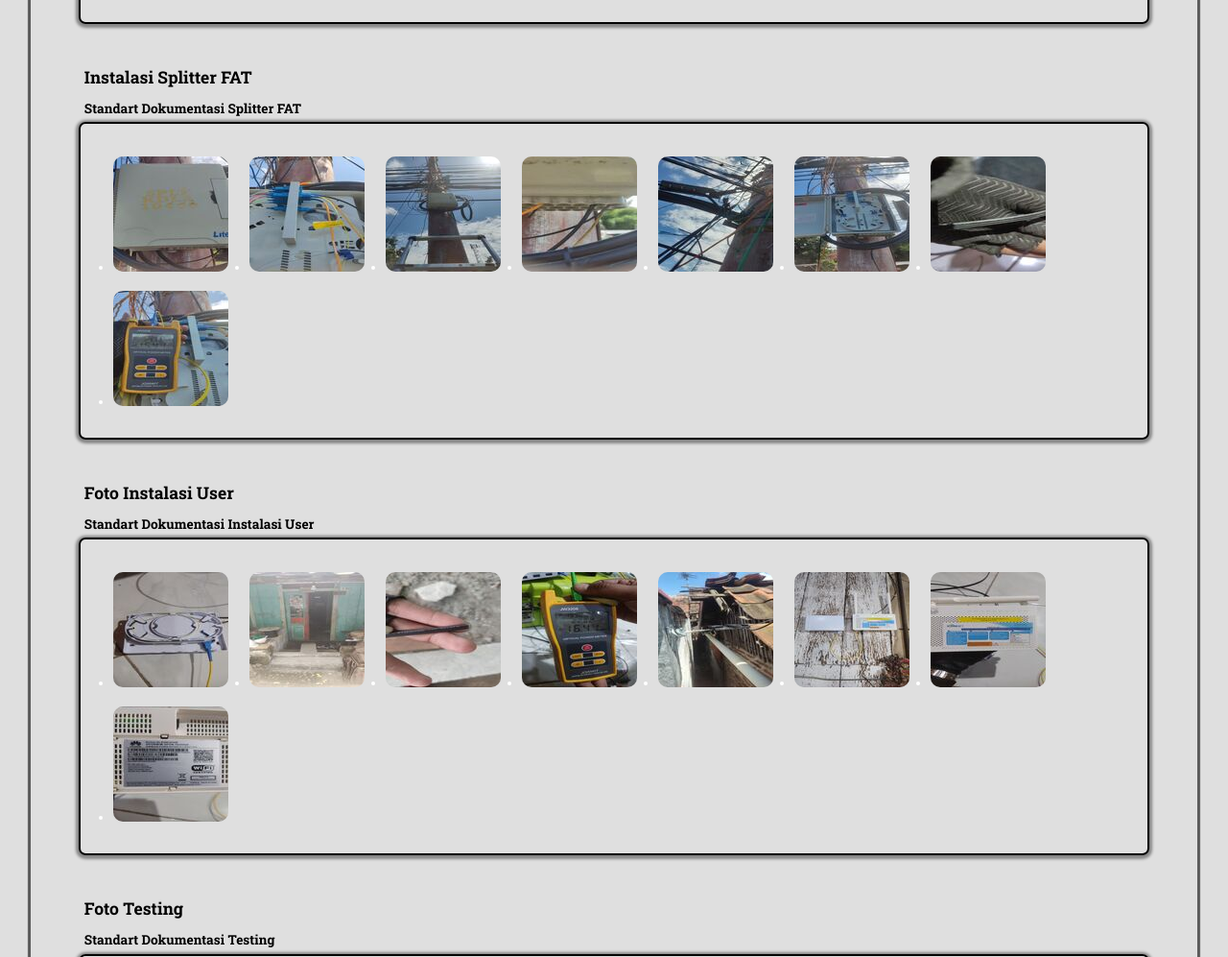
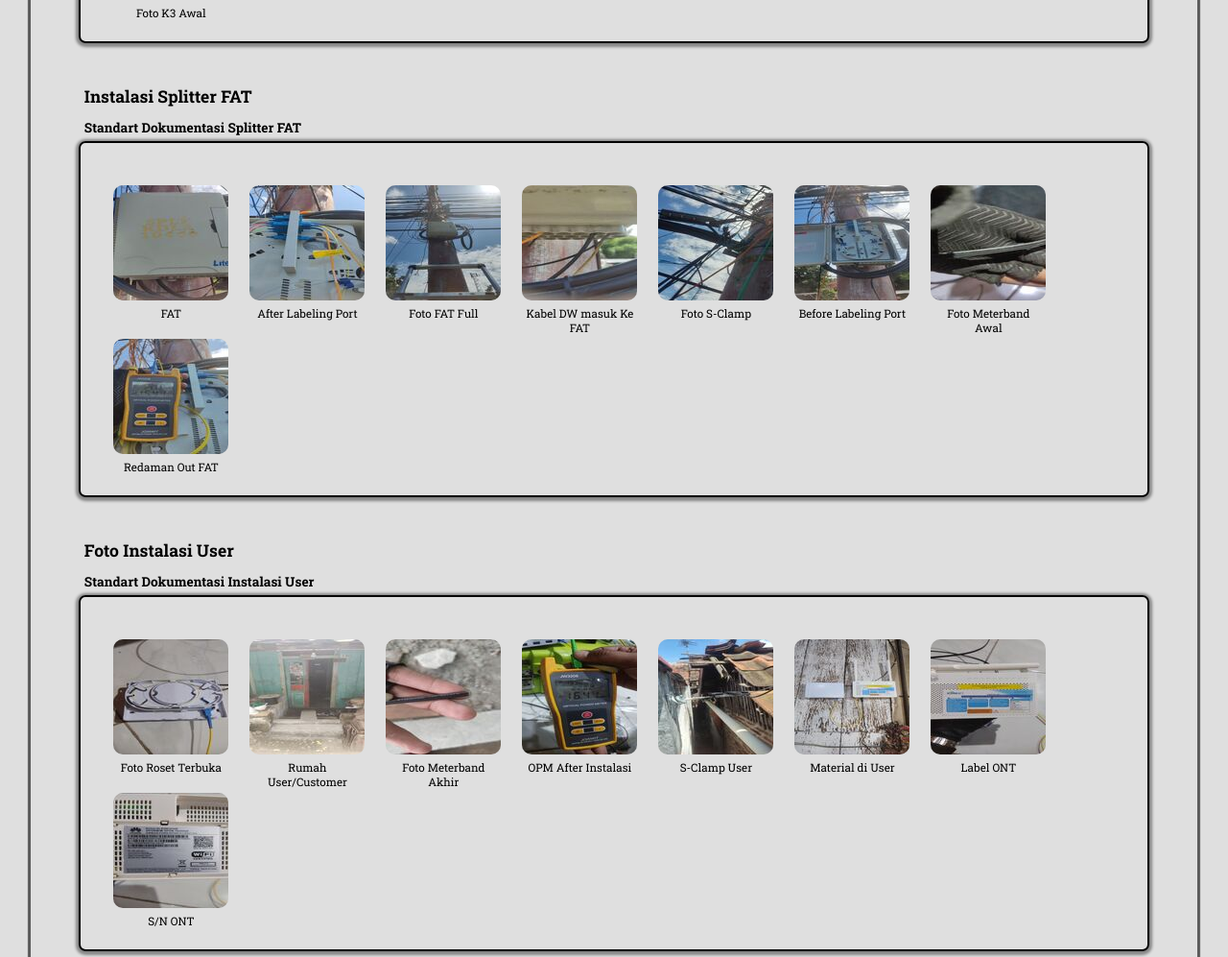
Before and after one commit to Danns669/websiteikr.github.io, a plain HTML site: page index.html in a window 1280 px wide. Shown: the part 445-1442 px from the top of the page at 96% size. Drawn offline with nearby package versions, Linux system fonts and the light colour scheme.

Commit message:
penambahan caption pada foto

```diff
--- a/css/style.css
+++ b/css/style.css
@@ -88,9 +88,6 @@ body {
   display: flex;
   padding-bottom: 0.5rem;
   transition: 0.1s ease-in-out;
-}
-
-.navbar .navbar-nav .content-nav:hover::after {
 }
 
 /* Navbar Dropdown */
@@ -345,8 +342,9 @@ h3 {
   height: 120px;
   /* overflow: hidden; */
   float: left;
-  margin: 10px 11px;
+  margin: 20px 11px;
   position: relative;
+  list-style: none;
 }
 .gallery li,
 .gallery li a img,
@@ -412,7 +410,7 @@ h3 {
   left: 65.8%;
   margin-left: -20px;
   color: rgba(224, 226, 219);
-  weight: bold;
+  font-weight: bold;
   text-decoration: none;
   background-color: rgba(0, 0, 0, 0.5);
   line-height: 14px;
@@ -452,6 +450,13 @@ h3 {
   }
 }
 
+p {
+  z-index: 9999;
+  color: #000;
+  text-align: center;
+  padding: 3px;
+}
+
 /* Clear Float */
 .clear:before,
 .clear:after {
--- a/index.html
+++ b/index.html
@@ -58,7 +58,6 @@
           <li><a href="#">IKR JATIM</a></li>
           <li><a href="#">IKR JATENG</a></li>
         </ul>
-     </div>
 
     </nav>
     <!-- Content -->
@@ -79,10 +78,14 @@
               <img src="img/ikr/6/thum/1.jpg" alt="K3 Start" />
               <span>K3 Awal</span>
             </a>
+            <div class="caption">
+              <p>Foto K3 Awal</p>
+            </div>
             <!-- Image Overlay -->
             <div class="overlay" id="gambar-1">
               <a href="#start" class="close">X</a>
               <img src="img/ikr/6/content/1.jpg" alt="K3 Awal"/>
+
             </div>
           </li>
         </ul>
@@ -99,6 +102,9 @@
               <img src="img/ikr/2/thum/1.jpg" alt="FAT" />
               <span>FAT</span>
             </a>
+            <div class="caption">
+              <p>FAT</p>
+            </div>
             <!-- Image Overlay -->
             <div class="overlay" id="gambar-2">
               <a href="#fat" class="close">X</a>
@@ -111,6 +117,9 @@
               <img src="img/ikr/2/thum/2.jpg" alt="After Pemasangan" />
               <span>After Pemasangan</span>
             </a>
+            <div class="caption">
+              <p>After Labeling Port</p>
+            </div>
             <!-- Image Overlay -->
             <div class="overlay" id="gambar-3">
               <a href="#fat" class="close">X</a>
@@ -123,6 +132,9 @@
               <img src="img/ikr/2/thum/3.jpg" alt="FAT Full" />
               <span>FAT Full</span>
             </a>
+            <div class="caption">
+              <p>Foto FAT Full</p>
+            </div>
             <!-- Image Overlay -->
             <div class="overlay" id="gambar-4">
               <a href="#fat" class="close">X</a>
@@ -135,6 +147,9 @@
               <img src="img/ikr/2/thum/4.jpg" alt="Plug in Kabel DW" />
               <span>Plug in Kabel DW</span>
             </a>
+            <div class="caption">
+              <p>Kabel DW masuk Ke FAT</p>
+            </div>
             <!-- Image Overlay -->
             <div class="overlay" id="gambar-5">
               <a href="#fat" class="close">X</a>
@@ -147,6 +162,9 @@
               <img src="img/ikr/2/thum/5.jpg" alt="S-Clamp" />
               <span>S-Clamp</span>
             </a>
+            <div class="caption">
+              <p>Foto S-Clamp</p>
+            </div>
             <!-- Image Overlay -->
             <div class="overlay" id="gambar-6">
               <a href="#fat" class="close">X</a>
@@ -159,6 +177,9 @@
               <img src="img/ikr/2/thum/6.jpg" alt="Before Pemasangan" />
               <span>Before Pemasangan</span>
             </a>
+            <div class="caption">
+              <p>Before Labeling Port</p>
+            </div>
             <!-- Image Overlay -->
             <div class="overlay" id="gambar-7">
               <a href="#fat" class="close">X</a>
@@ -171,6 +192,9 @@
               <img src="img/ikr/2/thum/7.jpg" alt="Meterband awal" />
               <span>Meterband awal</span>
             </a>
+            <div class="caption">
+              <p>Foto Meterband Awal</p>
+            </div>
             <!-- Image Overlay -->
             <div class="overlay" id="gambar-8">
               <a href="#fat" class="close">X</a>
@@ -183,6 +207,9 @@
               <img src="img/ikr/2/thum/8.jpg" alt="Redaman OUT FAT" />
               <span>Redaman OUT FAT</span>
             </a>
+            <div class="caption">
+              <p>Redaman Out FAT</p>
+            </div>
             <!-- Image Overlay -->
             <div class="overlay" id="gambar-9">
               <a href="#fat" class="close">X</a>
@@ -203,6 +230,9 @@
               <img src="img/ikr/3/thum/1.jpg" alt="Roset Terbuka" />
               <span>Roset Terbuka</span>
             </a>
+            <div class="caption">
+              <p>Foto Roset Terbuka</p>
+            </div>
             <!-- Image Overlay -->
             <div class="overlay" id="gambar-10">
               <a href="#instalasi" class="close">X</a>
@@ -215,6 +245,9 @@
               <img src="img/ikr/3/thum/2.jpg" alt="Rumah Customer" />
               <span>Rumah Customer</span>
             </a>
+            <div class="caption">
+              <p>Rumah User/Customer</p>
+            </div>
             <!-- Image Overlay -->
             <div class="overlay" id="gambar-11">
               <a href="#instalasi" class="close">X</a>
@@ -227,6 +260,9 @@
               <img src="img/ikr/3/thum/3.jpg" alt="Meterband Akhir" />
               <span>Meterband Akhir</span>
             </a>
+            <div class="caption">
+              <p>Foto Meterband Akhir</p>
+            </div>
             <!-- Image Overlay -->
             <div class="overlay" id="gambar-12">
               <a href="#instalasi" class="close">X</a>
@@ -239,6 +275,9 @@
               <img src="img/ikr/3/thum/4.jpg" alt="OPM after instalasi" />
               <span>OPM after instalasi</span>
             </a>
+            <div class="caption">
+              <p>OPM After Instalasi</p>
+            </div>
             <!-- Image Overlay -->
             <div class="overlay" id="gambar-13">
               <a href="#instalasi" class="close">X</a>
@@ -251,6 +290,9 @@
               <img src="img/ikr/3/thum/5.jpg" alt="S-Clamp user" />
               <span>S-Clamp user</span>
             </a>
+            <div class="caption">
+              <p>S-Clamp User</p>
+            </div>
             <!-- Image Overlay -->
             <div class="overlay" id="gambar-14">
               <a href="#instalasi" class="close">X</a>
@@ -263,6 +305,9 @@
               <img src="img/ikr/3/thum/6.jpg" alt="Material di User" />
               <span>Material di User</span>
             </a>
+            <div class="caption">
+              <p>Material di User</p>
+            </div>
             <!-- Image Overlay -->
             <div class="overlay" id="gambar-15">
               <a href="#instalasi" class="close">X</a>
@@ -275,6 +320,9 @@
               <img src="img/ikr/3/thum/7.jpg" alt="Label ONT" />
               <span>Label ONT</span>
             </a>
+            <div class="caption">
+              <p>Label ONT</p>
+            </div>
             <!-- Image Overlay -->
             <div class="overlay" id="gambar-16">
               <a href="#instalasi" class="close">X</a>
@@ -287,6 +335,9 @@
               <img src="img/ikr/3/thum/8.jpg" alt="SN ONT" />
               <span>SN ONT</span>
             </a>
+            <div class="caption">
+              <p>S/N ONT</p>
+            </div>
             <!-- Image Overlay -->
             <div class="overlay" id="gambar-17">
               <a href="#instalasi" class="close">X</a>
@@ -307,6 +358,9 @@
               <img src="img/ikr/4/thum/1.png" alt="Browsing" />
               <span>Browsing</span>
             </a>
+            <div class="caption">
+              <p>Pengecekan Internet</p>
+            </div>
             <!-- Image Overlay -->
             <div class="overlay" id="gambar-18">
               <a href="#testing" class="close">X</a>
@@ -319,6 +373,9 @@
               <img src="img/ikr/4/thum/2.png" alt="Speedtest" />
               <span>Speedtest</span>
             </a>
+            <div class="caption">
+              <p>Pengecekan Speedtest</p>
+            </div>
             <!-- Image Overlay -->
             <div class="overlay" id="gambar-19">
               <a href="#testing" class="close">X</a>
@@ -338,6 +395,9 @@
               <img src="img/ikr/5/thum/1.jpg" alt="K3 Start" />
               <span>Evidance Work Done</span>
             </a>
+            <div class="caption">
+              <p>Evidance Work Done</p>
+            </div>
             <!-- Image Overlay -->
             <div class="overlay" id="gambar-20">
               <a href="#evidance-work" class="close">X</a>
@@ -357,6 +417,9 @@
               <img src="img/ikr/6/thum/1.jpg" alt="K3 end" />
               <span>K3 End</span>
             </a>
+            <div class="caption">
+              <p>Foto K3 Setelah Aktivasi</p>
+            </div>
             <!-- Image Overlay -->
             <div class="overlay" id="gambar-21">
               <a href="#k3-final" class="close">X</a>
```
